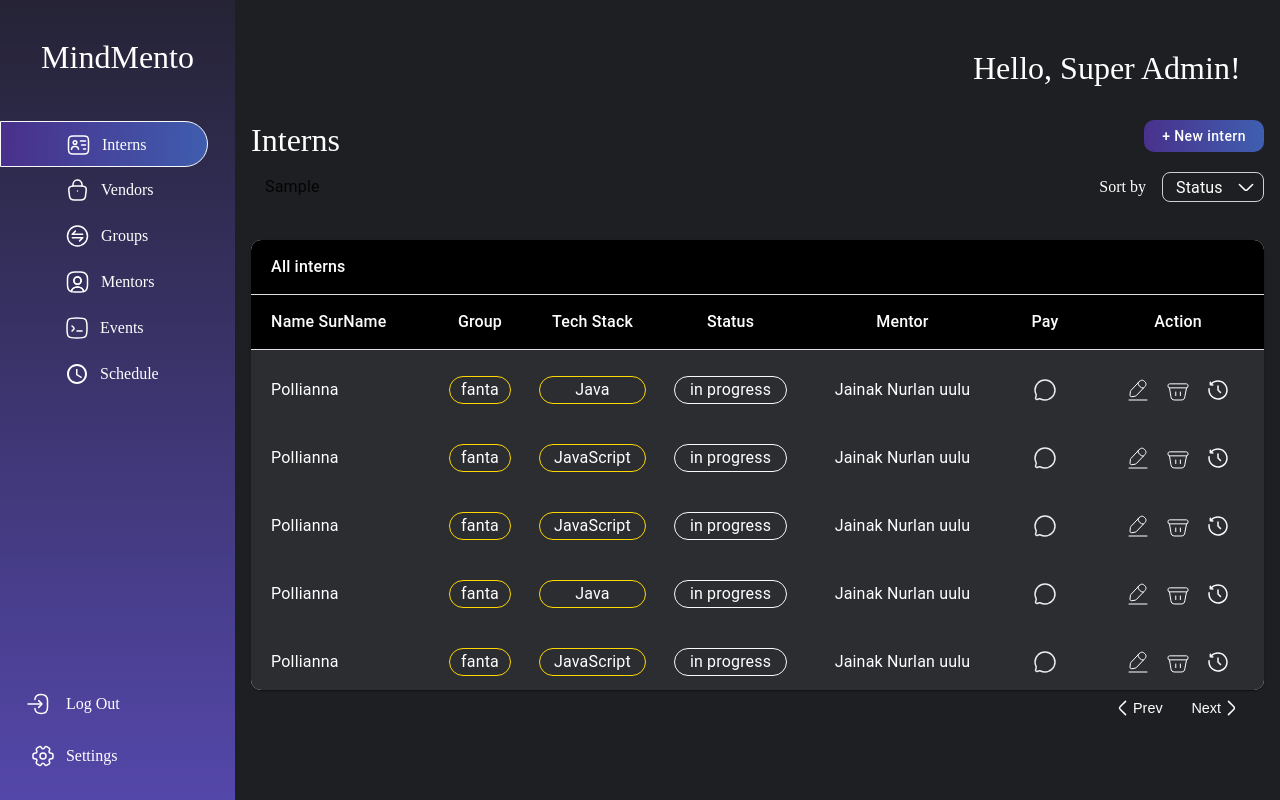
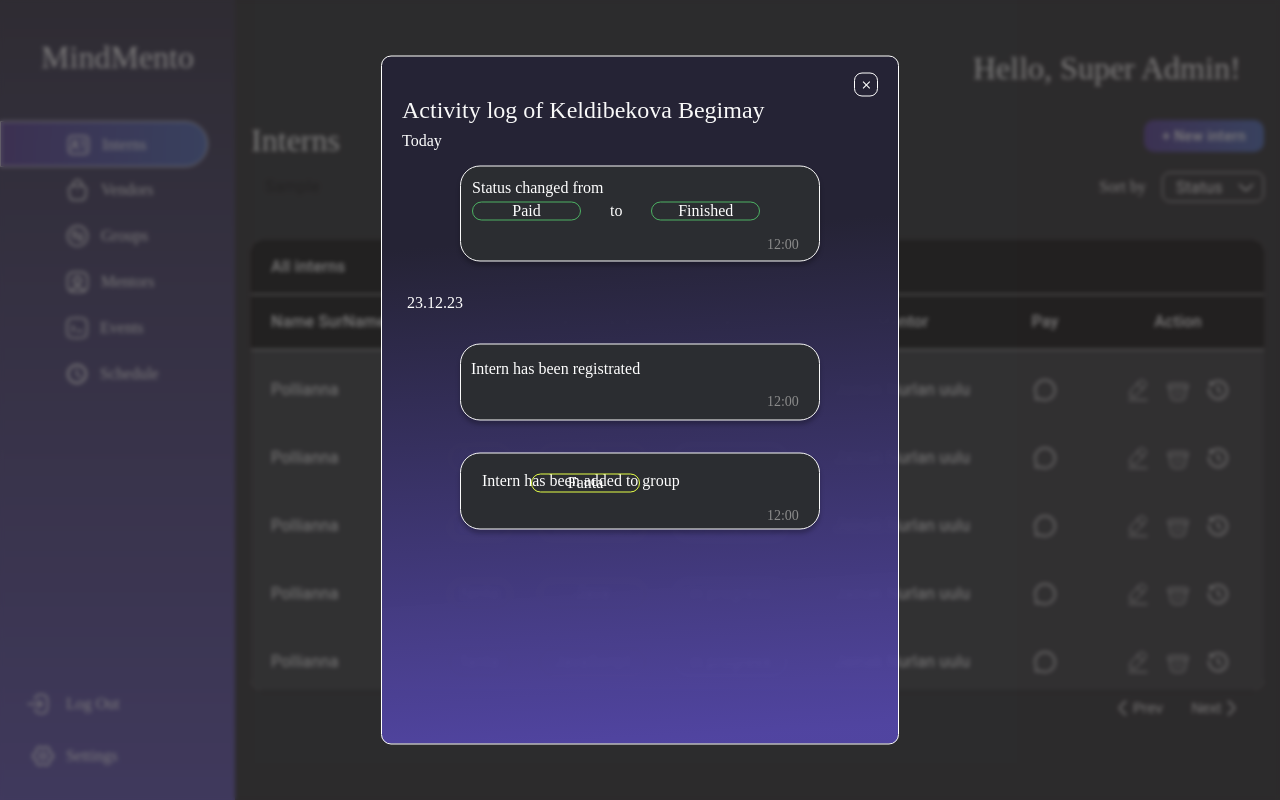
Before and after one commit to alixandr00/MindMentor, a React (Create React App) app: page /interns in a window 1280 px wide. Both pictures are taken after typing "Sample" into the empty fields and a click on the button "+ New intern". Built offline with nearby package versions, Linux system fonts and the light colour scheme; a web font is replaced by a local one.

Commit message:
save and finished InternsModal

```diff
--- a/src/components/Interns/HelloSuperAdmin.jsx
+++ b/src/components/Interns/HelloSuperAdmin.jsx
@@ -9,10 +9,24 @@ import { useState } from 'react'
 import { UiButton } from '../UI/button/UiButton'
 import { UiInput } from '../UI/input/UiInput'
 import { DownIcon, SearchIcon, UpIcon } from '../../assets/icons'
+import { HistoryModal } from './internsModal/HistoryModal'
+import { PayModal } from './internsModal/PayModal'
 
-export const HelloSuperAdmin = ({ children }) => {
+export const HelloSuperAdmin = ({
+   children,
+   onClosePayModalHandler,
+   openPayModal,
+}) => {
    const [isSelectOpen, setIsSelectOpen] = useState(false)
    const [selectedValue, setSelectedValue] = useState('')
+   const [openModal, setOpenModal] = useState(false)
+
+   const onOpenModalHandler = () => {
+      setOpenModal(true)
+   }
+   const onCloseModalHandler = () => {
+      setOpenModal(false)
+   }
 
    const handleSelectOpen = () => {
       setIsSelectOpen(true)
@@ -35,7 +49,7 @@ export const HelloSuperAdmin = ({ children }) => {
             <div>
                <InternBox>
                   <p className="Interns">Interns</p>
-                  <UiButton>+ New intern</UiButton>
+                  <UiButton onClick={onOpenModalHandler}>+ New intern</UiButton>
                </InternBox>
                <InputBox>
                   <UiInputStyled
@@ -89,6 +103,16 @@ export const HelloSuperAdmin = ({ children }) => {
             </div>
          </ContIntern>
          {children}
+         {openModal ? (
+            <HistoryModal onCloseModalHandler={onCloseModalHandler} />
+         ) : (
+            ''
+         )}
+         {openPayModal ? (
+            <PayModal onClosePayModalHandler={onClosePayModalHandler} />
+         ) : (
+            ''
+         )}
       </Container>
    )
 }
--- /dev/null
+++ b/src/components/Interns/internsModal/HistoryModal.jsx
@@ -0,0 +1,204 @@
+import React from 'react'
+import { styled } from '@mui/material'
+import CloseIcon from '@mui/icons-material/Close'
+import { UiModal } from '../../UI/modal/UiModal'
+
+export const HistoryModal = ({ onCloseModalHandler }) => {
+   return (
+      <Modal width="32.375rem" height="43.0625rem" open>
+         <IconContainer onClick={onCloseModalHandler}>
+            <CloseIconContainer>
+               <StyldeIcon />
+            </CloseIconContainer>
+         </IconContainer>
+         <Magazine>Activity log of Keldibekova Begimay</Magazine>
+         <Date>Today</Date>
+         <StatusContainer>
+            <StatusBlock>
+               <StatusTitle>Status changed from</StatusTitle>
+               <StatusBlockChilde>
+                  <Paid>Paid</Paid>
+                  <p>to</p>
+                  <Finished>Finished</Finished>
+               </StatusBlockChilde>
+               <Time>12:00</Time>
+            </StatusBlock>
+
+            <CurrentDate>23.12.23</CurrentDate>
+
+            <RegistratedBlock>
+               <RegTitle>Intern has been registrated</RegTitle>
+               <Time>12:00</Time>
+            </RegistratedBlock>
+            <RegistratedBlock>
+               <Title>Intern has been added to group</Title>
+               <Fanta>Fanta</Fanta>
+               <Times>12:00</Times>
+            </RegistratedBlock>
+         </StatusContainer>
+      </Modal>
+   )
+}
+
+const Modal = styled(UiModal)`
+   border: 1px solid #fff;
+   background: linear-gradient(
+      176deg,
+      #252335 26.77%,
+      rgba(84, 71, 170, 0.93) 97.4%
+   );
+`
+
+const Magazine = styled('p')`
+   color: #f9f9f9;
+   font-size: 1.5rem;
+   font-weight: 500;
+`
+const Date = styled('p')`
+   margin-top: 0.5rem;
+   color: #fff;
+   font-size: 1rem;
+   font-weight: 500;
+`
+
+const StatusContainer = styled('div')`
+   display: flex;
+   gap: 2rem;
+   margin-top: 1rem;
+   flex-direction: column;
+   align-items: center;
+`
+const StatusBlock = styled('div')`
+   width: 22.5rem;
+   height: 6rem;
+   border-radius: 1.25rem;
+   border: 1px solid #f9f9f9;
+   background: #2b2d31;
+   box-shadow: 0px 4px 4px 0px rgba(0, 0, 0, 0.25);
+`
+const Paid = styled('p')`
+   display: flex;
+   width: 6.82125rem;
+   height: 1.16669rem;
+   padding: 0.25rem 1.875rem;
+   flex-direction: column;
+   justify-content: center;
+   align-items: center;
+   gap: 0.75rem;
+   border-radius: 0.9375rem;
+   border: 0.5px solid rgba(80, 191, 105, 0.9);
+`
+const Finished = styled('p')`
+   display: flex;
+   width: 6.82125rem;
+   height: 1.16669rem;
+   padding: 0.25rem 1.875rem;
+   flex-direction: column;
+   justify-content: center;
+   align-items: center;
+   gap: 0.75rem;
+   border-radius: 0.9375rem;
+   border: 0.5px solid rgba(80, 191, 105, 0.9);
+`
+const StatusBlockChilde = styled('div')`
+   display: flex;
+   gap: 1.8rem;
+   margin-top: 0.31rem;
+   margin-left: 0.69rem;
+   p {
+      color: #fff;
+      font-size: 1rem;
+      font-weight: 500;
+   }
+`
+const StatusTitle = styled('p')`
+   margin-top: 0.75rem;
+   margin-left: 0.69rem;
+   color: #fff;
+   font-size: 1rem;
+   font-weight: 500;
+`
+const RegistratedBlock = styled('div')`
+   position: relative;
+   width: 22.5rem;
+   height: 4.8125rem;
+   border-radius: 1.25rem;
+   border: 1px solid #f9f9f9;
+   background: #2b2d31;
+   box-shadow: 0px 4px 4px 0px rgba(0, 0, 0, 0.25);
+`
+const Fanta = styled('p')`
+   display: flex;
+   position: relative;
+   left: 70px;
+   bottom: 16px;
+   width: 6.82125rem;
+   height: 1.16669rem;
+   padding: 0.25rem 1.875rem;
+   flex-direction: column;
+   justify-content: center;
+   align-items: center;
+   border-radius: 0.9375rem;
+   border: 0.5px solid #e5ff47;
+
+   color: #fff;
+   font-size: 1rem;
+   font-weight: 500;
+`
+const Title = styled('p')`
+   width: 200px;
+   margin-top: 1.12rem;
+   margin-left: 1.31rem;
+   color: #fff;
+   font-size: 1rem;
+   font-weight: 500;
+`
+const RegTitle = styled('p')`
+   margin-top: 0.94rem;
+   margin-left: 0.62rem;
+   color: #fff;
+   font-size: 1rem;
+   font-weight: 500;
+`
+const Time = styled('p')`
+   color: #8b8b8b;
+   font-size: 0.875rem;
+   font-weight: 500;
+   margin-top: 1rem;
+   margin-left: 19.12rem;
+`
+const Times = styled('p')`
+   position: absolute;
+   top: 3.37rem;
+   left: 19.12rem;
+   color: #8b8b8b;
+   font-size: 0.875rem;
+   font-weight: 500;
+`
+const CurrentDate = styled('p')`
+   position: relative;
+   right: 12.8125rem;
+   color: #fff;
+   font-size: 1rem;
+   font-weight: 500;
+`
+
+const IconContainer = styled('div')`
+   display: flex;
+   justify-content: flex-end;
+`
+const CloseIconContainer = styled('div')`
+   display: flex;
+   justify-content: center;
+   align-items: center;
+
+   width: 1.5rem;
+   height: 1.5rem;
+   border: 1px solid #fff;
+   border-radius: 0.5rem;
+   cursor: pointer;
+`
+const StyldeIcon = styled(CloseIcon)`
+   color: #fff;
+   font-size: 0.8rem;
+`
--- /dev/null
+++ b/src/components/Interns/internsModal/PayModal.jsx
@@ -0,0 +1,100 @@
+import React from 'react'
+import { styled } from '@mui/material'
+import CloseIcon from '@mui/icons-material/Close'
+import { UiModal } from '../../UI/modal/UiModal'
+import { UiInput } from '../../UI/input/UiInput'
+import { UiButton } from '../../UI/button/UiButton'
+import { ReactComponent as Money } from '../../../assets/icons/Chat Round Money.svg'
+
+export const PayModal = ({ onClosePayModalHandler }) => {
+   return (
+      <Modal width=" 26.875rem" height="23.4375rem" open>
+         <IconContainer>
+            <CloseIconContainer onClick={onClosePayModalHandler}>
+               <StyldeIcon />
+            </CloseIconContainer>
+         </IconContainer>
+         <Container>
+            <Title>Replenishment</Title>
+            <Input>
+               <MoneyStyle />
+               <UiInput
+                  width="11.8125rem"
+                  height="3.5rem"
+                  background="#2B2D31"
+                  bordercolor="#fff"
+                  colors="#fff"
+                  placeholder="0 c"
+                  padding="0px 0px 0px 50px"
+               />
+            </Input>
+
+            <UiInput
+               width="14.25rem"
+               height="3.875rem"
+               background="#2B2D31"
+               bordercolor="#fff"
+               colors="#fff"
+               placeholder="0 c"
+            />
+            <UiButton
+               width="14.25rem"
+               height="2.875rem"
+               fontSize="1.3rem"
+               border="1px solid #fff"
+               background=" linear-gradient(180deg, rgba(4, 1, 22, 0.93) 0%, rgba(43, 45, 49, 0.00) 100%)"
+            >
+               Pay
+            </UiButton>
+         </Container>
+      </Modal>
+   )
+}
+
+const Container = styled('div')`
+   display: flex;
+   flex-direction: column;
+   align-items: center;
+   gap: 1.94rem;
+`
+const Modal = styled(UiModal)`
+   border: 1px solid #fff;
+   background: linear-gradient(
+      176deg,
+      #252335 26.77%,
+      rgba(84, 71, 170, 0.93) 97.4%
+   );
+`
+const Title = styled('p')`
+   color: #f9f9f9;
+   font-size: 1.5rem;
+   font-weight: 500;
+`
+const IconContainer = styled('div')`
+   display: flex;
+   justify-content: flex-end;
+`
+const CloseIconContainer = styled('div')`
+   display: flex;
+   justify-content: center;
+   align-items: center;
+
+   width: 1.5rem;
+   height: 1.5rem;
+   border: 1px solid #fff;
+   border-radius: 0.5rem;
+   cursor: pointer;
+`
+const StyldeIcon = styled(CloseIcon)`
+   color: #fff;
+   font-size: 0.8rem;
+`
+const Input = styled('div')`
+   display: flex;
+`
+const MoneyStyle = styled(Money)`
+   position: absolute;
+   top: 7.2rem;
+   left: 8.5rem;
+   z-index: 999;
+`
--- a/src/components/UI/table/TableStudents.jsx
+++ b/src/components/UI/table/TableStudents.jsx
@@ -18,7 +18,11 @@ import { ReactComponent as CommentIcon } from '../../../assets/icons/Comment.svg
 import { ReactComponent as NextIcon } from '../../../assets/icons/NextIcon.svg'
 import { ReactComponent as PrevIcon } from '../../../assets/icons/PrevIcon.svg'
 
-export const TableStudents = ({ array, headerArray }) => {
+export const TableStudents = ({
+   array,
+   headerArray,
+   onOpenPayModalHandler,
+}) => {
    const [data, setData] = useState([])
    const [loading, setLoading] = useState(true)
    const [currentPage, setCurrentPage] = useState(1)
@@ -183,7 +187,7 @@ export const TableStudents = ({ array, headerArray }) => {
                            </StyledTableCellForData>
                            <StyledTableCellForData align="center">
                               <IconButton>
-                                 <CommentIcon />
+                                 <CommentIcon onClick={onOpenPayModalHandler} />
                               </IconButton>
                            </StyledTableCellForData>
                            <StyledTableCellForData align="center">
--- a/src/components/modules/Interns.jsx
+++ b/src/components/modules/Interns.jsx
@@ -1,15 +1,30 @@
 import styled from '@emotion/styled'
-import React from 'react'
+import React, { useState } from 'react'
 import { HelloSuperAdmin } from '../Interns/HelloSuperAdmin'
 import { TableStudents } from '../UI/table/TableStudents'
 import { array, headerArray } from '../../utils/table-students'
 
 export const Interns = () => {
+   const [openPayModal, setOpenPayModal] = useState(false)
+
+   const onOpenPayModalHandler = () => {
+      setOpenPayModal(true)
+   }
+   const onClosePayModalHandler = () => {
+      setOpenPayModal(false)
+   }
    return (
       <Container>
          <div>
-            <HelloSuperAdmin>
-               <TableStudents array={array} headerArray={headerArray} />
+            <HelloSuperAdmin
+               onClosePayModalHandler={onClosePayModalHandler}
+               openPayModal={openPayModal}
+            >
+               <TableStudents
+                  onOpenPayModalHandler={onOpenPayModalHandler}
+                  array={array}
+                  headerArray={headerArray}
+               />
             </HelloSuperAdmin>
          </div>
       </Container>
```
Also changed, not shown: src/assets/icons/Chat Round Money.svg (added).
